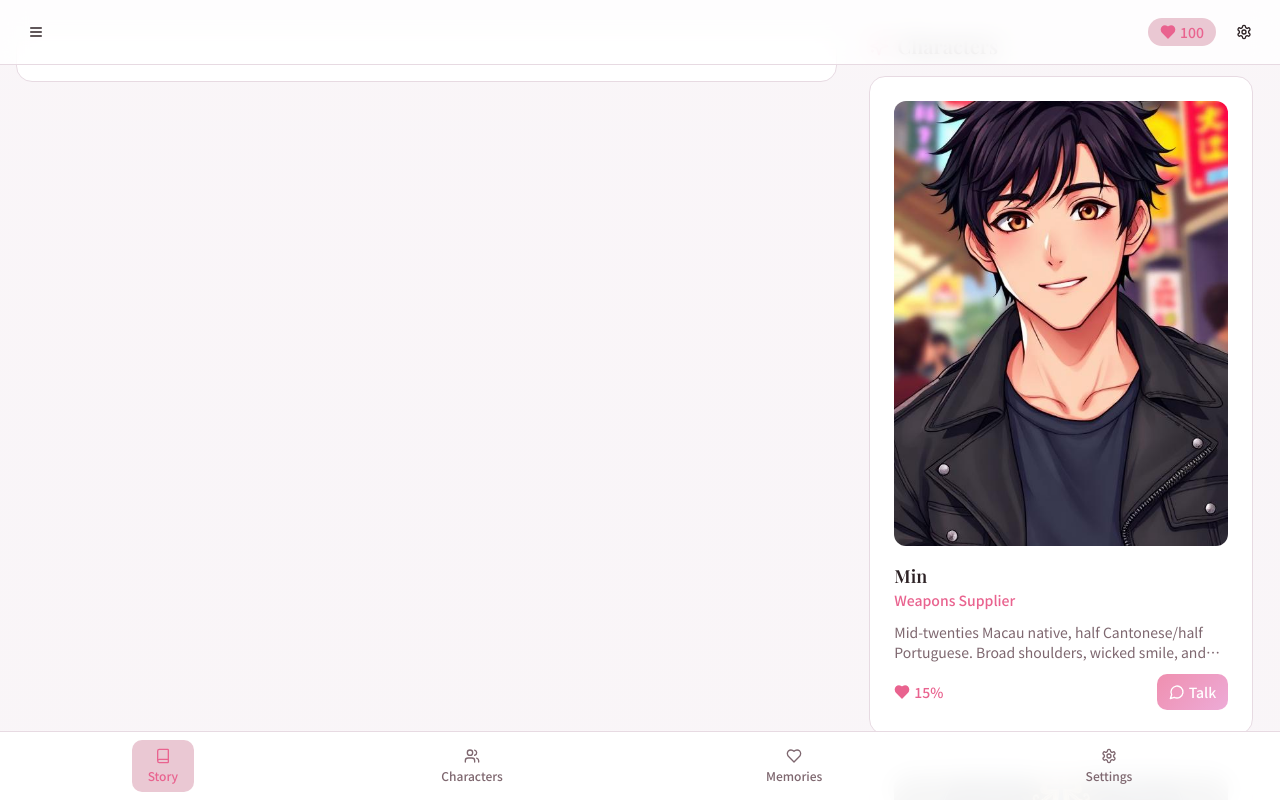
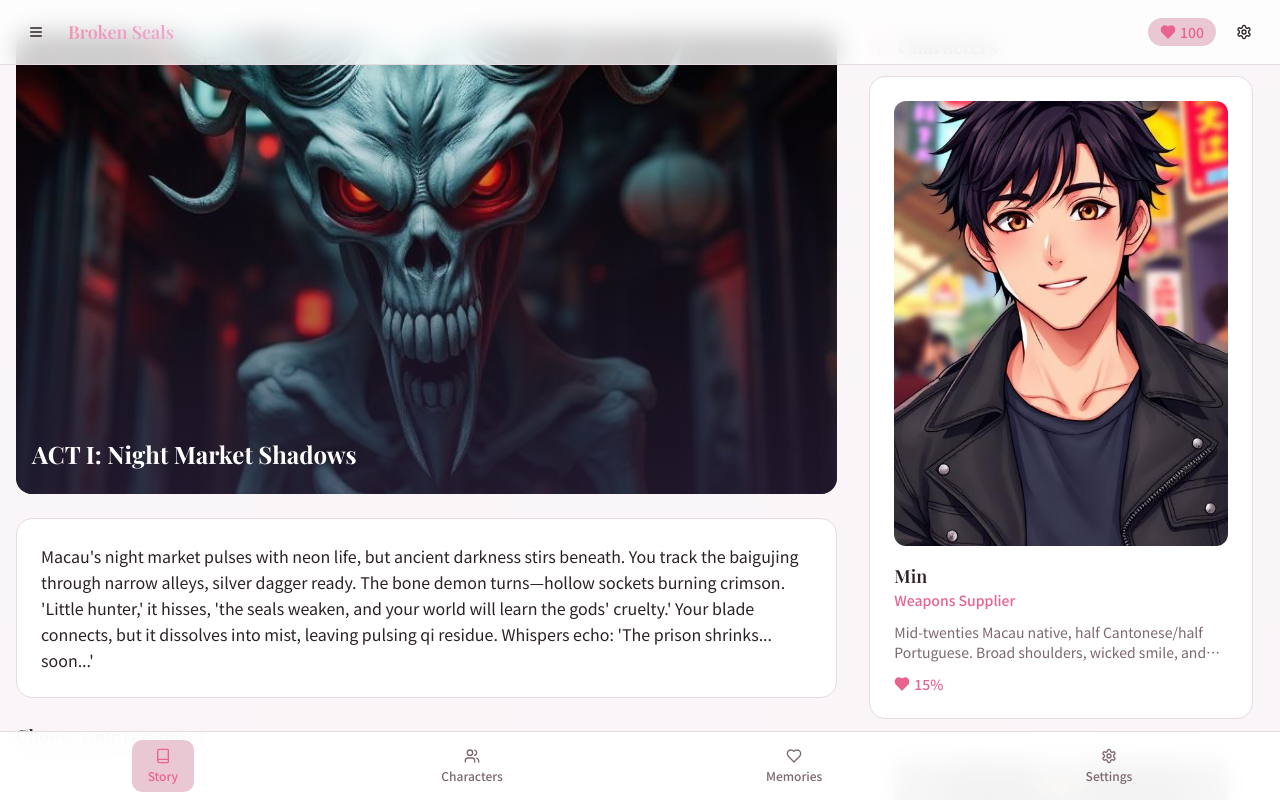
Before and after one commit to yasmineejama/alleyway-whispers-game, a React (Vite) app: page / in a window 1280 px wide. Both pictures are taken after a click on the button "Begin Your Journey". Shown: the top 800 px of the page. Built offline with nearby package versions, Linux system fonts and the light colour scheme; the HTML template or start-up script is replaced by a standard one.

Commit message:
Fix component prop errors

```diff
--- a/src/components/CharacterCard.tsx
+++ b/src/components/CharacterCard.tsx
@@ -10,11 +10,12 @@ interface Character {
   description: string;
   affection: number;
   isUnlocked: boolean;
+  relationship?: string;
 }
 
 interface CharacterCardProps {
   character: Character;
-  onSelect: (characterId: string) => void;
+  onSelect?: (characterId: string) => void;
 }
 
 export const CharacterCard = ({ character, onSelect }: CharacterCardProps) => {
@@ -60,7 +61,7 @@ export const CharacterCard = ({ character, onSelect }: CharacterCardProps) => {
               </span>
             </div>
 
-            {character.isUnlocked && (
+            {character.isUnlocked && onSelect && (
               <Button
                 variant="romantic"
                 size="sm"
--- a/src/components/GameHeader.tsx
+++ b/src/components/GameHeader.tsx
@@ -2,11 +2,11 @@ import { Heart, Settings, Menu } from "lucide-react";
 import { Button } from "@/components/ui/button";
 
 interface GameHeaderProps {
-  title: string;
+  title?: string;
   chapter?: string;
 }
 
-export const GameHeader = ({ title, chapter }: GameHeaderProps) => {
+export const GameHeader = ({ title = "Broken Seals", chapter }: GameHeaderProps) => {
   return (
     <header className="fixed top-0 left-0 right-0 z-50 bg-card/80 backdrop-blur-md border-b border-border">
       <div className="container mx-auto px-4 py-3 flex items-center justify-between">
--- a/src/components/GameMenu.tsx
+++ b/src/components/GameMenu.tsx
@@ -4,9 +4,11 @@ import { Button } from "@/components/ui/button";
 interface GameMenuProps {
   activeTab: string;
   onTabChange: (tab: string) => void;
+  currentChapter?: number;
+  totalChapters?: number;
 }
 
-export const GameMenu = ({ activeTab, onTabChange }: GameMenuProps) => {
+export const GameMenu = ({ activeTab, onTabChange, currentChapter, totalChapters }: GameMenuProps) => {
   const menuItems = [
     { id: 'story', label: 'Story', icon: Book },
     { id: 'characters', label: 'Characters', icon: Users },
--- a/src/components/StorySection.tsx
+++ b/src/components/StorySection.tsx
@@ -9,22 +9,26 @@ interface StoryChoice {
 }
 
 interface StorySectionProps {
-  title: string;
-  content: string;
-  image?: string;
-  choices?: StoryChoice[];
+  story: {
+    title: string;
+    content: string;
+    image?: string;
+    choices?: StoryChoice[];
+  };
   onChoice?: (choiceId: string) => void;
   onContinue?: () => void;
+  currentChapter?: number;
+  totalChapters?: number;
 }
 
 export const StorySection = ({
-  title,
-  content,
-  image,
-  choices,
+  story,
   onChoice,
-  onContinue
+  onContinue,
+  currentChapter,
+  totalChapters
 }: StorySectionProps) => {
+  const { title, content, image, choices } = story;
   const [selectedChoice, setSelectedChoice] = useState<string | null>(null);
 
   const handleChoiceSelect = (choiceId: string) => {
```
